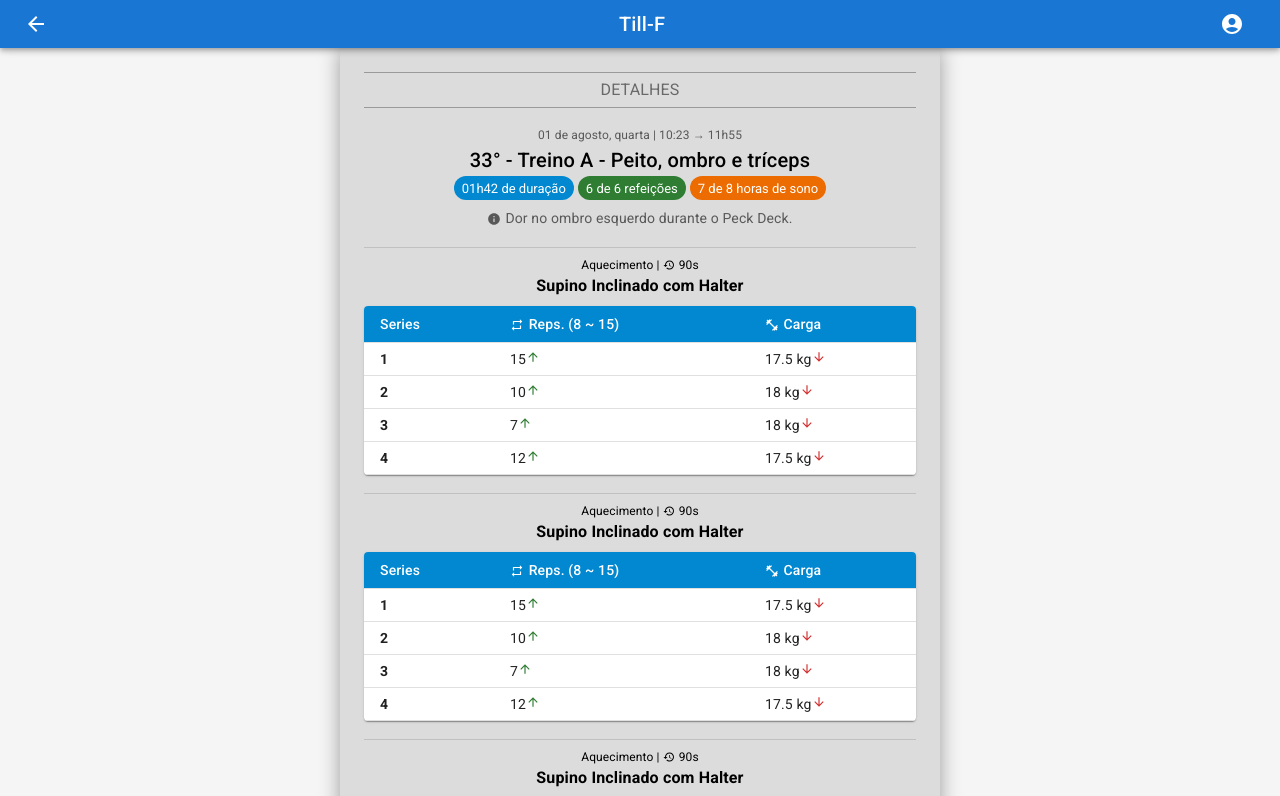
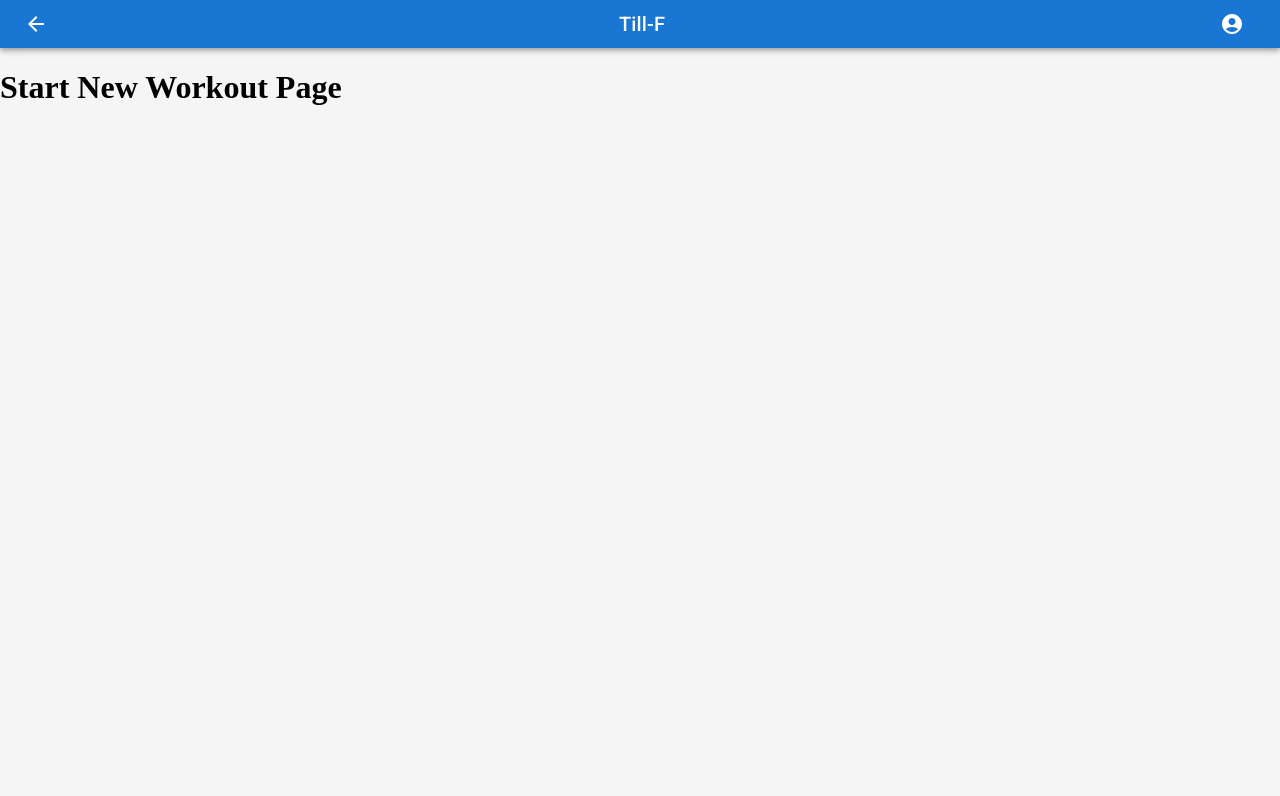
Before and after one commit to wilsondefreitas-dev/till-f, a Next.js app: page /training/workout in a window 1280 px wide. Shown: the top 796 px of the page. Built offline with nearby package versions, Linux system fonts and the light colour scheme; a web font is replaced by a local one.

Commit message:
update workout button

```diff
--- a/app/(routes)/training/new/page.jsx
+++ b/app/(routes)/training/workout/page.jsx
@@ -5,7 +5,7 @@
   return (
     <>
       <MenuAppBar showBackButton={true} />
-      <h1>New Training Page</h1>;
+      <h1>Start New Workout Page</h1>
     </>
   );
 }
```
Also changed, not shown: app/(routes)/feed/_components/NewTrainingButton.jsx (+4 -4 lines).
